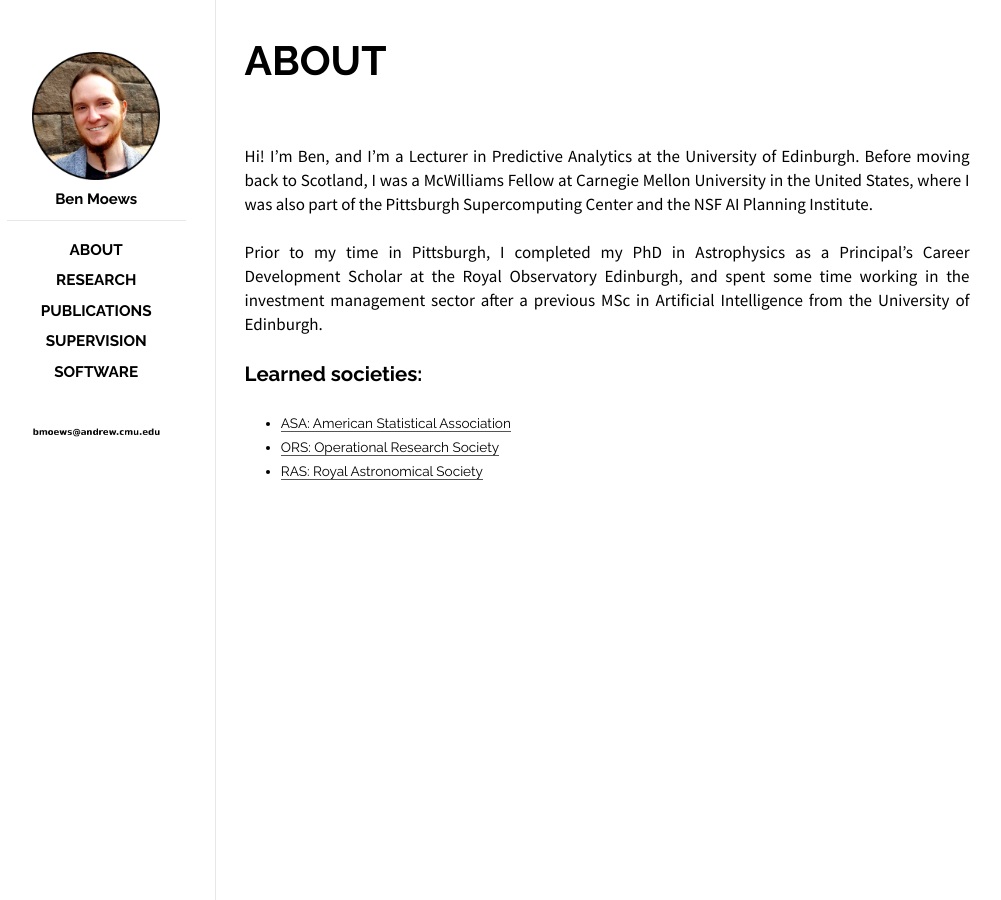
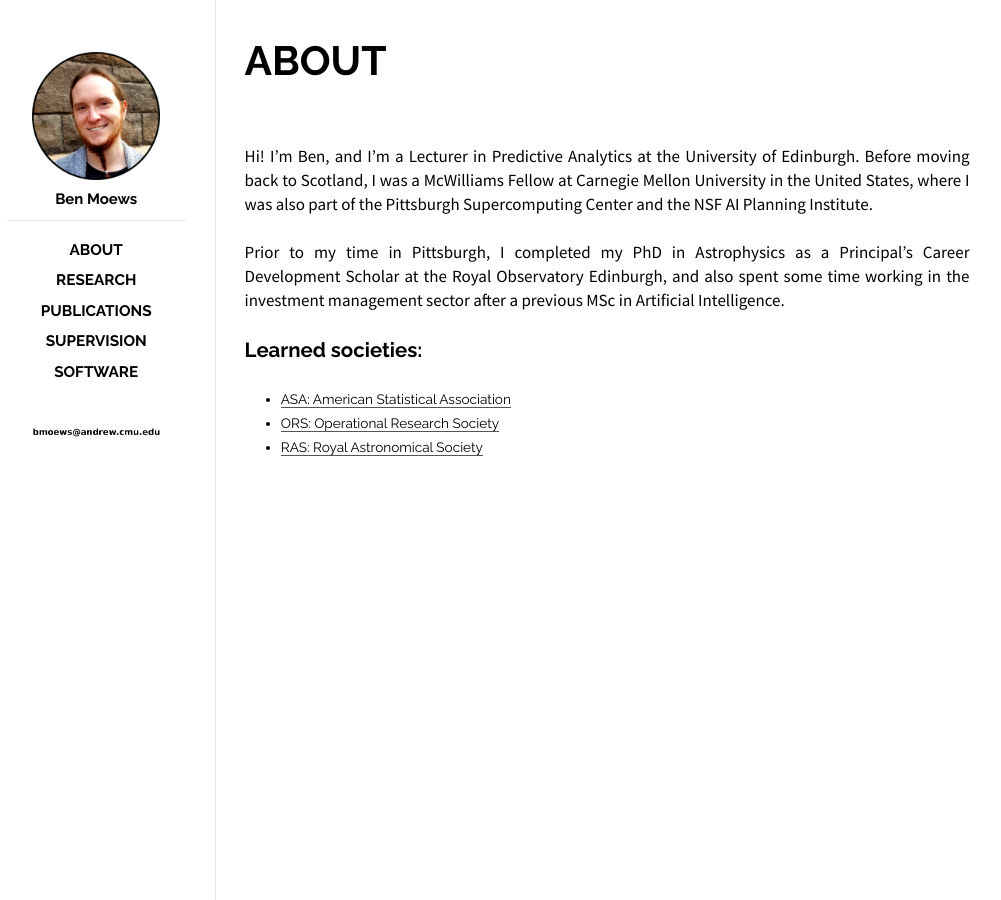
Before and after one commit to moews/moews.github.io, a Jekyll site: the page built from _posts/2017-03-27-about.md, in a window 1280 px wide. Shown: the whole page, without its empty margins (143-1144 px from the left). Built offline with Jekyll 4.4.1, drawn with Linux system fonts in a browser that asks for light colours.

Commit message:
Update 2017-03-27-about.md

```diff
--- a/_posts/2017-03-27-about.md
+++ b/_posts/2017-03-27-about.md
@@ -10,7 +10,7 @@
 
 Hi! I'm Ben, and I'm a Lecturer in Predictive Analytics at the University of Edinburgh. Before moving back to Scotland, I was a McWilliams Fellow at Carnegie Mellon University in the United States, where I was also part of the Pittsburgh Supercomputing Center and the NSF AI Planning Institute.
 
-Prior to my time in Pittsburgh, I completed my PhD in Astrophysics as a Principal's Career Development Scholar at the Royal Observatory Edinburgh, and spent some time working in the investment management sector after a previous MSc in Artificial Intelligence from the University of Edinburgh.
+Prior to my time in Pittsburgh, I completed my PhD in Astrophysics as a Principal's Career Development Scholar at the Royal Observatory Edinburgh, and also spent some time working in the investment management sector after a previous MSc in Artificial Intelligence.
 
 <!--Hi! I'm Ben, and I'm a Lecturer in Predictive Analytics at the University of Edinburgh starting in autumn 2022. Before moving back to Scotland, I was a McWilliams Fellow at Carnegie Mellon University in the United States, where I was also part of the Pittsburgh Supercomputing Center and the National Science Foundation's AI Planning Institute. Prior to my time in Pittsburgh, I completed my PhD in Astrophysics as a Principal's Career Development Scholar at the Royal Observatory Edinburgh.-->
 
```
